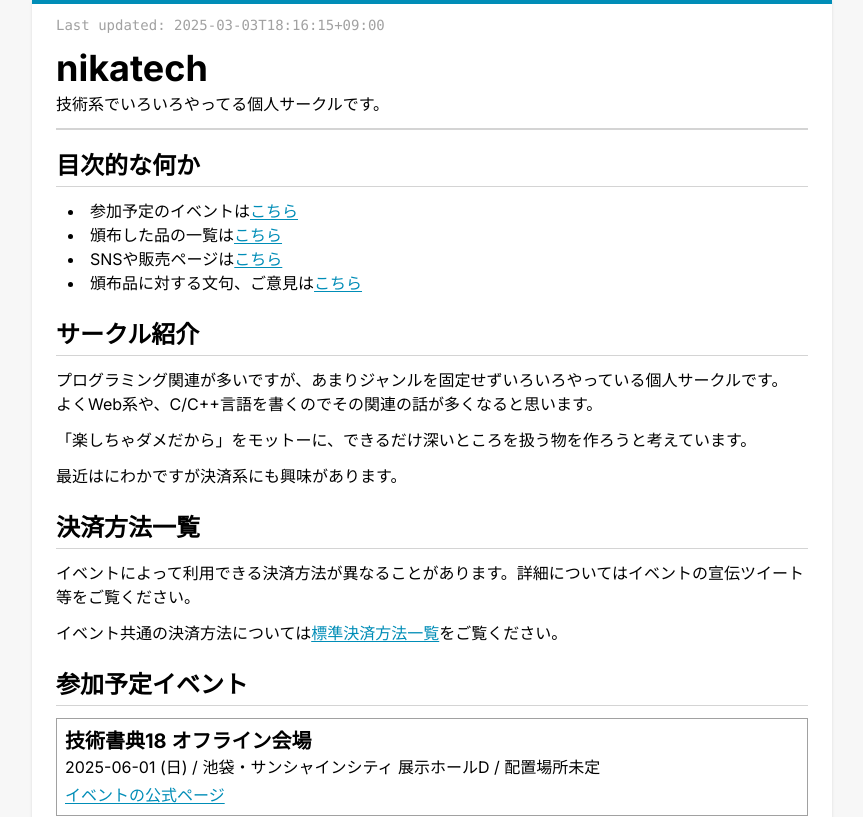
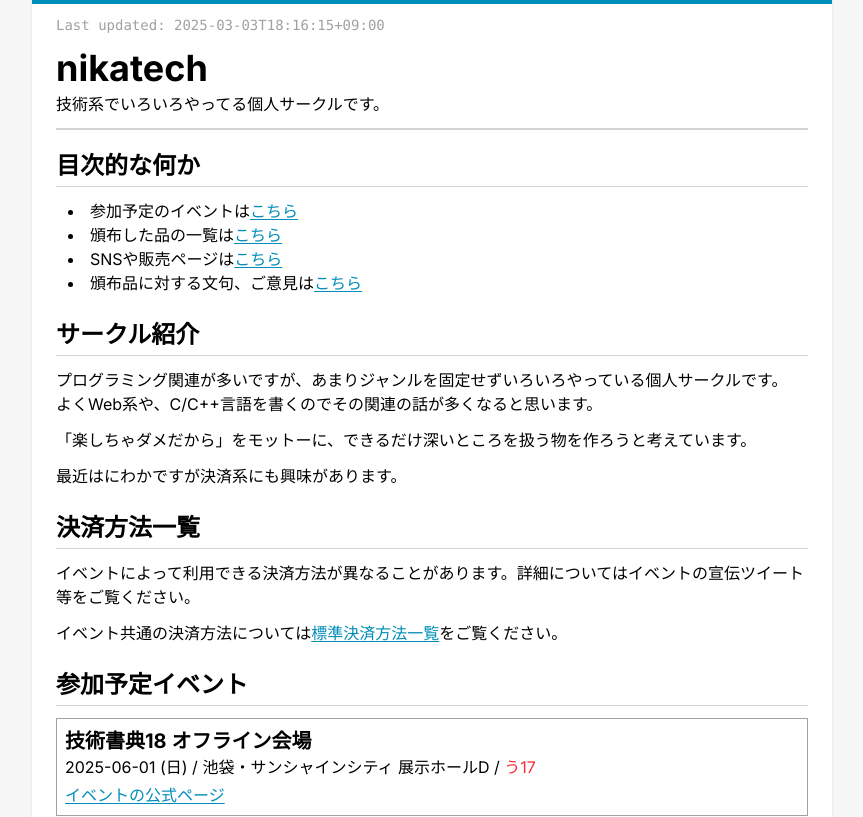
Before and after one commit to nikachu2012/nikatech-site, a Next.js app: page / in a window 1280 px wide. Shown: the top 817 px of the page, without its empty margins (208-1071 px from the left). Built offline with nearby package versions, Linux system fonts and the light colour scheme.

Commit message:
[add] 配置場所が決定したので書き換え

```diff
--- a/app/page.tsx
+++ b/app/page.tsx
@@ -41,7 +41,7 @@ export default function Home() {
       <Section title={"参加予定イベント"} id="event">
         <div className="border border-neutral-400 p-2">
           <div className="font-bold text-xl">技術書典18 オフライン会場</div>
-            <div className="">2025-06-01 (日) / 池袋・サンシャインシティ 展示ホールD / 配置場所未定</div>
+          <div className="">2025-06-01 (日) / 池袋・サンシャインシティ 展示ホールD / <span className="text-red-500">う17</span></div>
 
           <div className="flex flex-wrap mt-1">
             <Link href={"https://techbookfest.org/event/tbf18"} target="_blank">イベントの公式ページ</Link>
```
